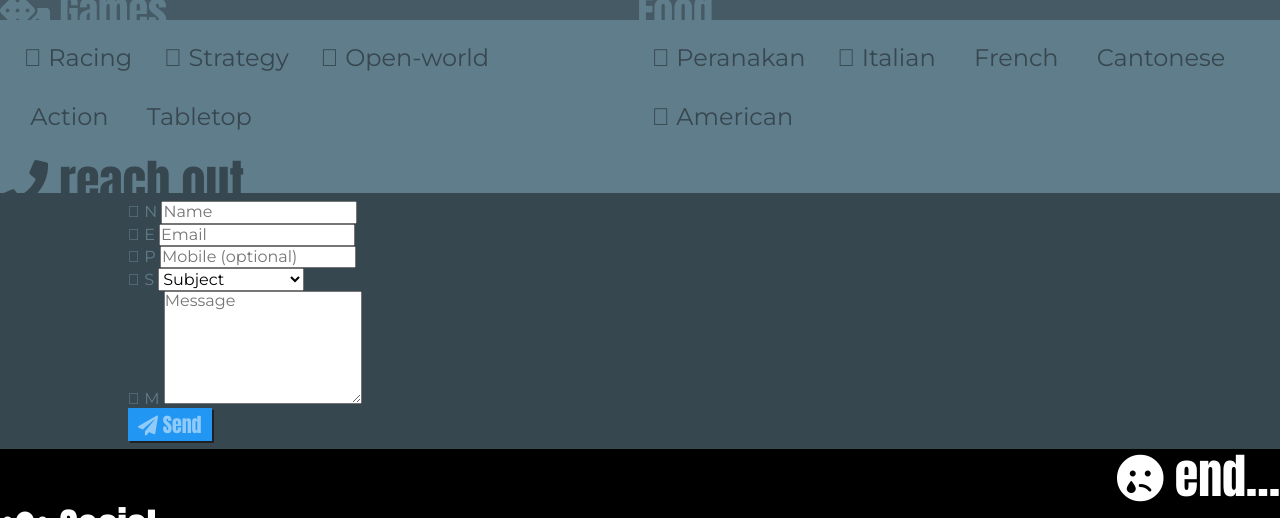
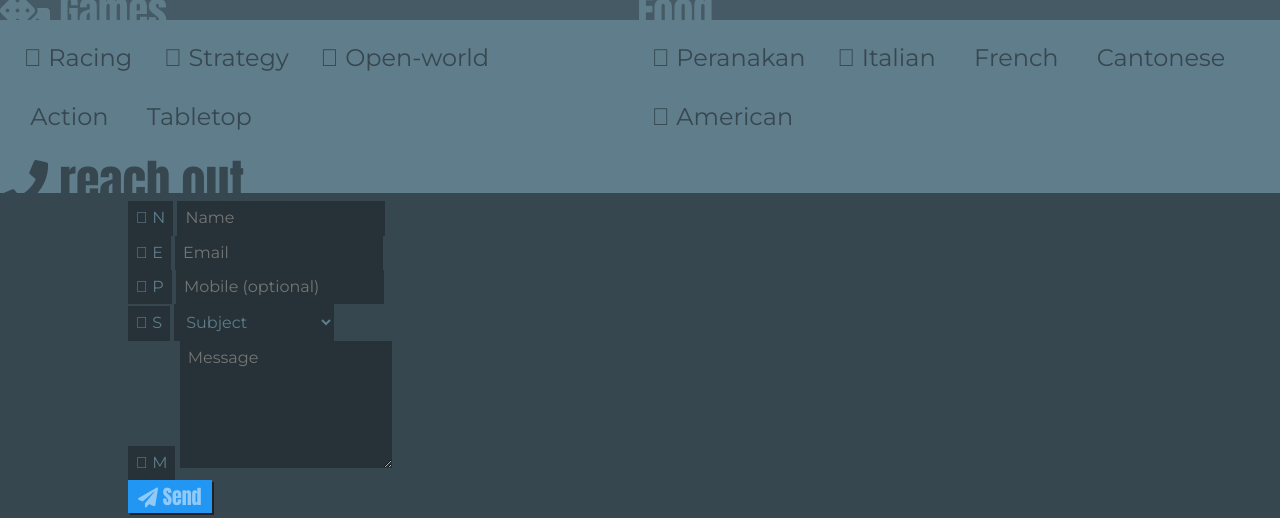
Before and after one commit to davinaleong/proj-davdevs-2019, a website: page dist/index.html in a window 1280 px wide. Shown: the part 1510-2028 px from the top of the page. Drawn offline with nearby package versions, Linux system fonts and the light colour scheme.

Commit message:
WIP form styles

```diff
--- a/src/_section-contact.scss
+++ b/src/_section-contact.scss
@@ -69,3 +69,23 @@
       'contact-submit';
   }
 }
+
+
+/// C.4. Form elements
+.form-label {
+  display: inline-block;
+  padding: spacer($key-spacer-2);
+  color: theme-color($key-primary, $key-tint-500);
+  background-color: theme-color($key-primary, $key-tint-900);
+  font-size: theme-fsize($key-fsize-regular);
+}
+
+.form-control {
+  display: inline-block;
+  padding: spacer($key-spacer-2);
+  color: theme-color($key-primary, $key-tint-500);
+  background-color: theme-color($key-primary, $key-tint-900);
+  font-size: theme-fsize($key-fsize-regular);
+  border: none;
+  width: auto;
+}
```
Also changed, not shown: dist/css/styles.css, dist/css/styles.min.css.
